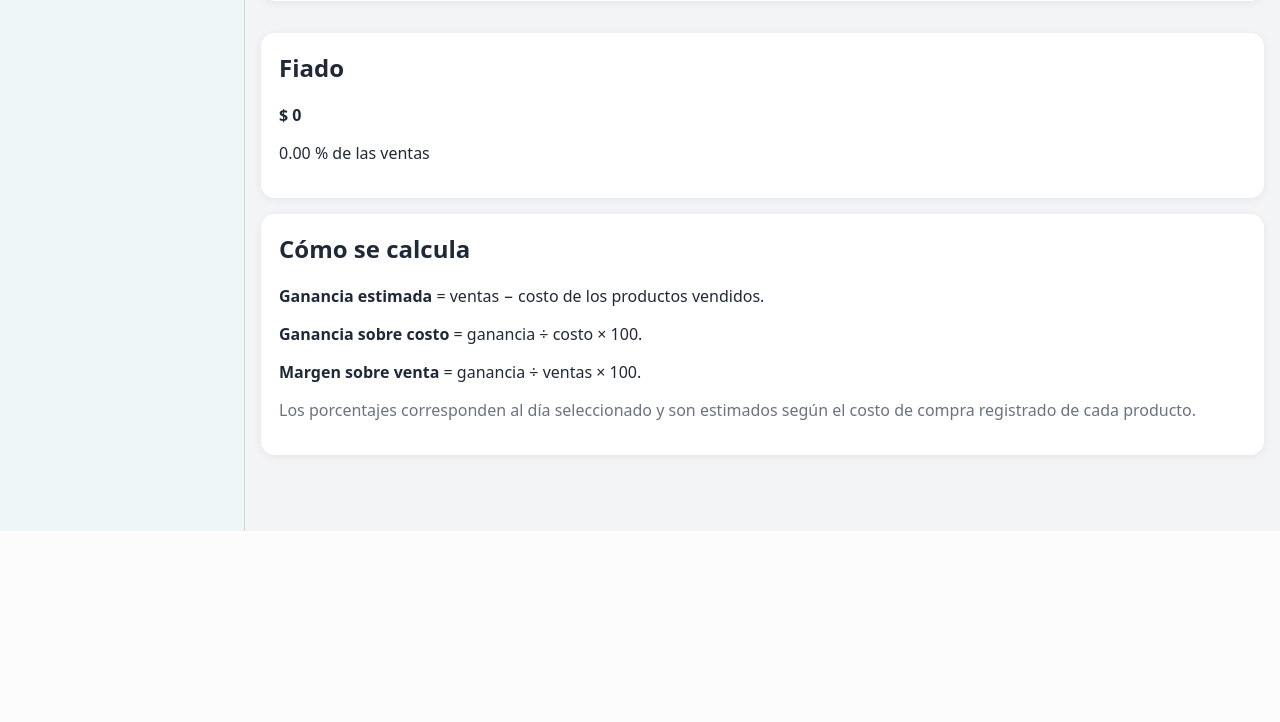
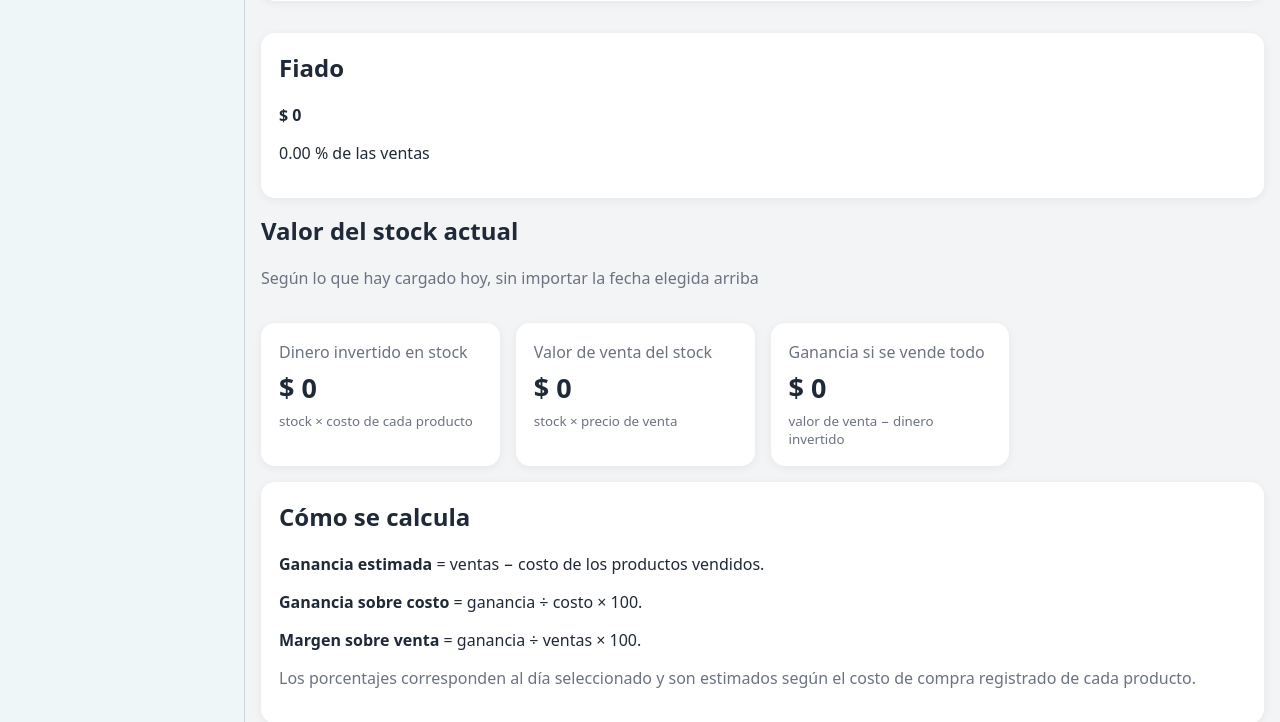
Before and after one commit to knon2860-netizen/mi-negocio-cloud, a Flask app: page /statistics in a window 1280 px wide. Shown: the part 1016-1738 px from the top of the page. Before the commit the page ends 1547 px from the top, so only its background shows below. Run offline with Flask 3, Linux system fonts and the light colour scheme; the visitor is signed in with stand-in values (Sample User, id 1); data comes from the database, SQL or seed files in the repository; data that the repository does not hold is empty.

Commit message:
Add files via upload

```diff
--- a/templates/statistics.html
+++ b/templates/statistics.html
@@ -13,5 +13,11 @@
 <div class="card"><h2>Transferencias</h2><strong>$ {{payments.transfer|ars}}</strong><p>{{'%.2f'|format(transfer_pct)}} % de las ventas</p></div>
 <div class="card"><h2>Fiado</h2><strong>$ {{payments.credit|ars}}</strong><p>{{'%.2f'|format(credit_pct)}} % de las ventas</p></div>
 </div>
+<div class="pagehead"><div><h2>Valor del stock actual</h2><p class="muted">Según lo que hay cargado hoy, sin importar la fecha elegida arriba</p></div></div>
+<div class="grid stats">
+<div class="card stat"><span>Dinero invertido en stock</span><strong>$ {{stock_cost_value|ars}}</strong><small>stock × costo de cada producto</small></div>
+<div class="card stat"><span>Valor de venta del stock</span><strong>$ {{stock_sale_value|ars}}</strong><small>stock × precio de venta</small></div>
+<div class="card stat"><span>Ganancia si se vende todo</span><strong>$ {{stock_potential_profit|ars}}</strong><small>valor de venta − dinero invertido</small></div>
+</div>
 <div class="card"><h2>Cómo se calcula</h2><p><b>Ganancia estimada</b> = ventas − costo de los productos vendidos.</p><p><b>Ganancia sobre costo</b> = ganancia ÷ costo × 100.</p><p><b>Margen sobre venta</b> = ganancia ÷ ventas × 100.</p><p class="muted">Los porcentajes corresponden al día seleccionado y son estimados según el costo de compra registrado de cada producto.</p></div>
 {% endblock %}
```
Also changed, not shown: templates/products.html (+21 -3 lines).
